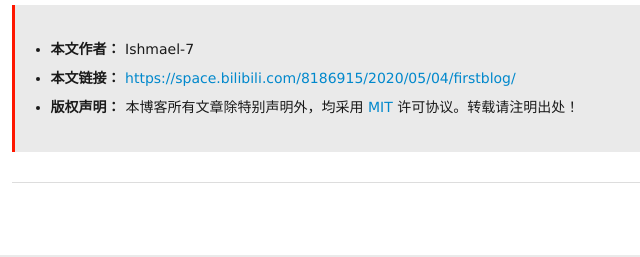
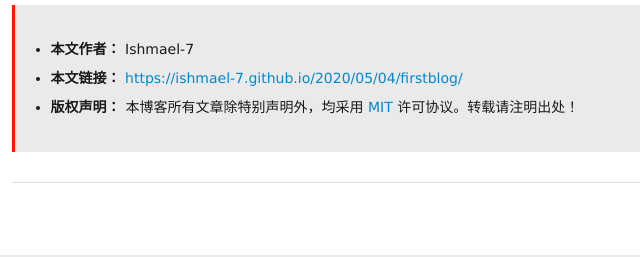
Before and after one commit to Ishmael-7/Ishmael-7.github.io, a plain HTML site: page 2020/05/04/firstblog/index.html in a window 1280 px wide. Shown: the part 484-741 px from the top of the page, 390-1030 px from the left. Drawn offline with Linux system fonts and the light colour scheme; some packages are replaced by stand-ins of ours; no server answers; a script that the page names is missing.

Commit message:
Site updated: 2020-05-04 17:47:21

```diff
--- a/2020/05/04/firstblog/index.html
+++ b/2020/05/04/firstblog/index.html
@@ -5,7 +5,7 @@
 
   <meta name="renderer" content="webkit">
   <meta http-equiv="X-UA-Compatible" content="IE=edge" >
-  <link rel="dns-prefetch" href="https://space.bilibili.com/8186915">
+  <link rel="dns-prefetch" href="https://ishmael-7.github.io">
   <title>firstblog | 沙雕大世界</title>
   <meta name="generator" content="hexo-theme-yilia-plus">
   <meta name="viewport" content="width=device-width, initial-scale=1, maximum-scale=1">
@@ -13,7 +13,7 @@
   <meta name="description" content="#博客介绍test 1test">
 <meta property="og:type" content="article">
 <meta property="og:title" content="firstblog">
-<meta property="og:url" content="https://space.bilibili.com/8186915/2020/05/04/firstblog/index.html">
+<meta property="og:url" content="https://ishmael-7.github.io/2020/05/04/firstblog/index.html">
 <meta property="og:site_name" content="沙雕大世界">
 <meta property="og:description" content="#博客介绍test 1test">
 <meta property="og:locale" content="en_US">
@@ -179,7 +179,7 @@
 
 					<li style="width: 33.333333333333336%"><a href="/">主页</a></li>
 
-					<li style="width: 33.333333333333336%"><a href="https://space.bilibili.com/8186915">bilibili</a></li>
+					<li style="width: 33.333333333333336%"><a href="https://space.bilibili.com/8186915" target="_blank" rel="noopener">bilibili</a></li>
 
 					<li style="width: 33.333333333333336%"><a href="/tags/%E9%9A%8F%E7%AC%94/">随笔</a></li>
 
@@ -297,7 +297,7 @@
         </li>
         <li>
           <strong>本文链接：</strong>
-          <a href="https://space.bilibili.com/8186915/2020/05/04/firstblog/" title="firstblog" target="_blank">https://space.bilibili.com/8186915/2020/05/04/firstblog/</a>
+          <a href="https://ishmael-7.github.io/2020/05/04/firstblog/" title="firstblog" target="_blank">https://ishmael-7.github.io/2020/05/04/firstblog/</a>
         </li>
 
         <li>
@@ -364,7 +364,7 @@
     <a class="close js-modal-close" href="javascript:;"><i class="icon icon-close"></i></a>
     <p>扫一扫，分享到微信</p>
     <div class="wx-qrcode">
-     <!-- <img src="//pan.baidu.com/share/qrcode?url=https://space.bilibili.com/8186915/2020/05/04/firstblog/" alt="微信分享二维码"> -->
+     <!-- <img src="//pan.baidu.com/share/qrcode?url=https://ishmael-7.github.io/2020/05/04/firstblog/" alt="微信分享二维码"> -->
     </div>
 </div>
 
@@ -424,7 +424,7 @@
   <div class="outer">
     <div id="footer-info">
     	<div class="footer-left">
-    		&copy; 2020 <a href="https://space.bilibili.com/8186915/" target="_blank">Ishmael-7</a>
+    		&copy; 2020 <a href="https://ishmael-7.github.io/" target="_blank">Ishmael-7</a>
     	</div>
       	<div class="footer-right">
 
@@ -654,7 +654,7 @@
   }
 
 
-    var modelName = "miku";
+    var modelName = "shizuku";
 
 
   var modelJsonPath = "";
--- a/content.json
+++ b/content.json
@@ -1 +1 @@
-{"meta":{"title":"沙雕大世界","subtitle":"","description":"","author":"Ishmael-7","url":"https://space.bilibili.com/8186915","root":"/"},"pages":[],"posts":[{"title":"firstblog","slug":"firstblog","date":"2020-05-04T00:50:13.000Z","updated":"2020-05-04T00:51:07.811Z","comments":true,"path":"2020/05/04/firstblog/","link":"","permalink":"https://space.bilibili.com/8186915/2020/05/04/firstblog/","excerpt":"","text":"#博客介绍test 1test","categories":[],"tags":[]},{"title":"Hello World","slug":"hello-world","date":"2020-05-03T14:21:36.985Z","updated":"2020-05-03T14:21:36.985Z","comments":true,"path":"2020/05/03/hello-world/","link":"","permalink":"https://space.bilibili.com/8186915/2020/05/03/hello-world/","excerpt":"","text":"Welcome to Hexo! This is your very first post. Check documentation for more info. If you get any problems when using Hexo, you can find the answer in troubleshooting or you can ask me on GitHub. Quick StartCreate a new post1$ hexo new \"My New Post\" More info: Writing Run server1$ hexo server More info: Server Generate static files1$ hexo generate More info: Generating Deploy to remote sites1$ hexo deploy More info: Deployment","categories":[],"tags":[]}],"categories":[],"tags":[]}
+{"meta":{"title":"沙雕大世界","subtitle":"","description":"","author":"Ishmael-7","url":"https://ishmael-7.github.io","root":"/"},"pages":[],"posts":[{"title":"firstblog","slug":"firstblog","date":"2020-05-04T00:50:13.000Z","updated":"2020-05-04T00:51:07.811Z","comments":true,"path":"2020/05/04/firstblog/","link":"","permalink":"https://ishmael-7.github.io/2020/05/04/firstblog/","excerpt":"","text":"#博客介绍test 1test","categories":[],"tags":[]},{"title":"Hello World","slug":"hello-world","date":"2020-05-03T14:21:36.985Z","updated":"2020-05-03T14:21:36.985Z","comments":true,"path":"2020/05/03/hello-world/","link":"","permalink":"https://ishmael-7.github.io/2020/05/03/hello-world/","excerpt":"","text":"Welcome to Hexo! This is your very first post. Check documentation for more info. If you get any problems when using Hexo, you can find the answer in troubleshooting or you can ask me on GitHub. Quick StartCreate a new post1$ hexo new \"My New Post\" More info: Writing Run server1$ hexo server More info: Server Generate static files1$ hexo generate More info: Generating Deploy to remote sites1$ hexo deploy More info: Deployment","categories":[],"tags":[]}],"categories":[],"tags":[]}
```
Also changed, not shown: 2020/05/03/hello-world/index.html (+7 -7 lines), archives/2020/05/index.html (+5 -5 lines), archives/2020/index.html (+5 -5 lines), archives/index.html (+5 -5 lines), index.html (+5 -5 lines).
